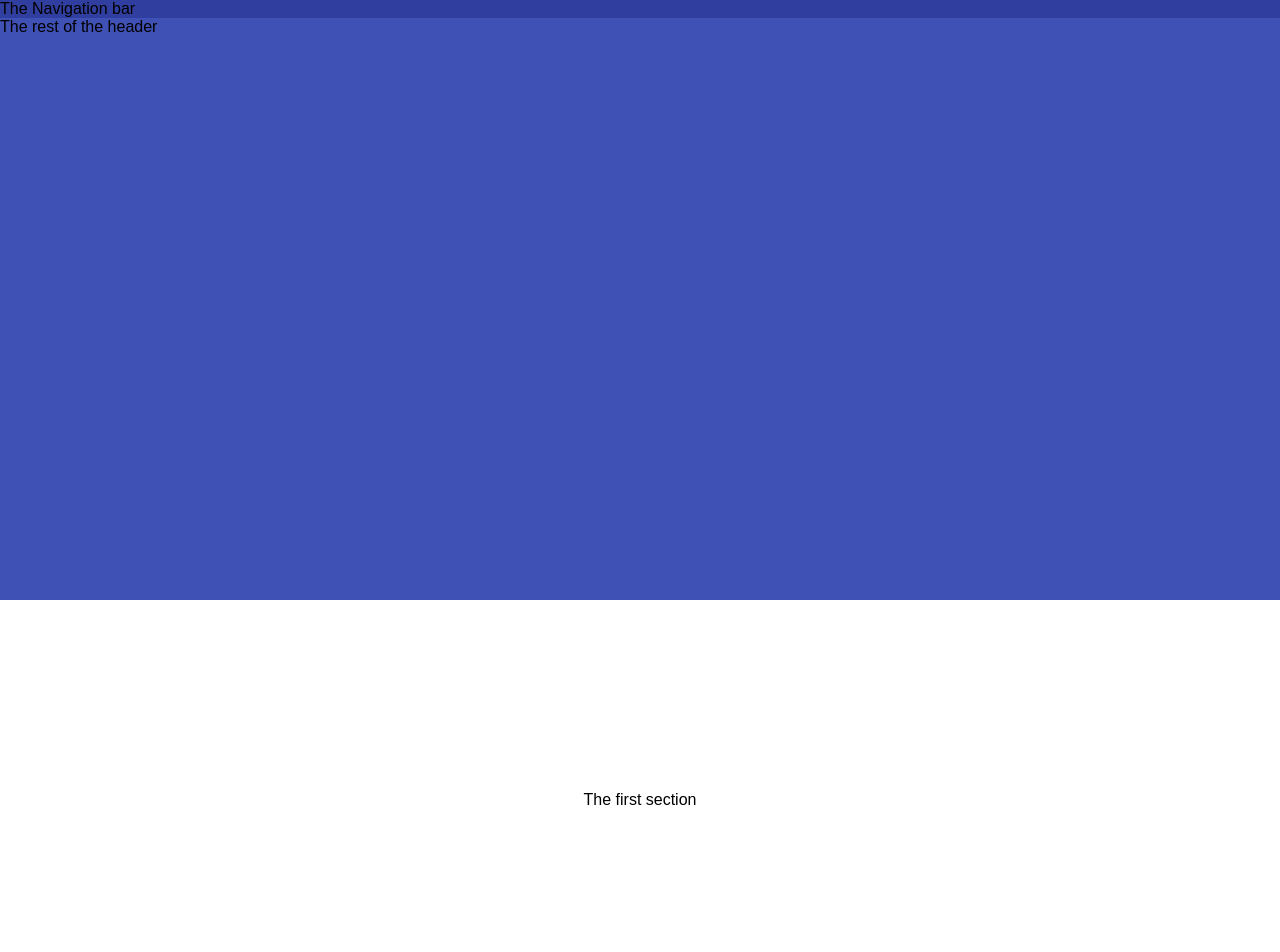
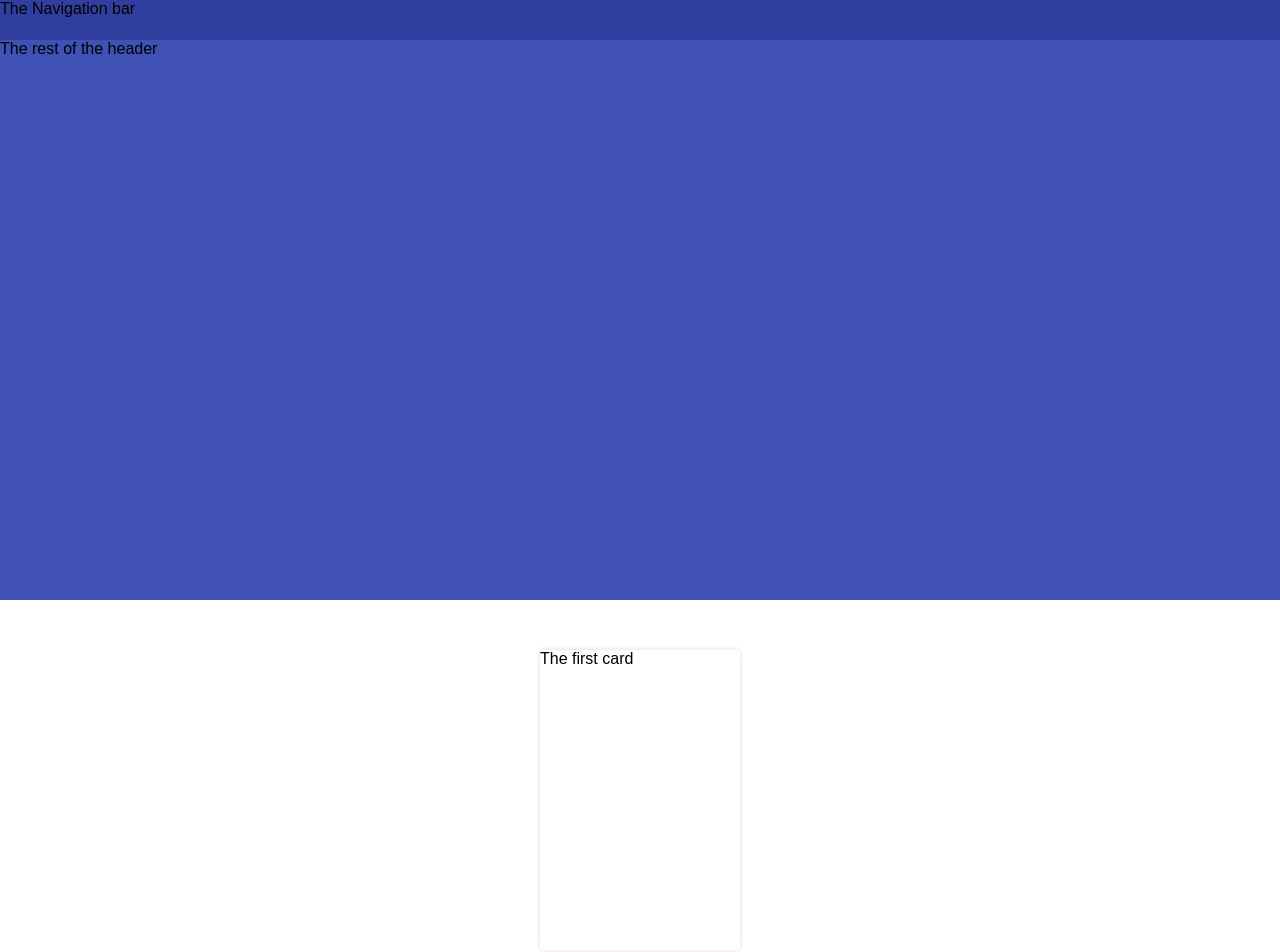
Before and after one commit to vramdhanie/react_web, a React (Create React App) app: page / in a window 1280 px wide. Shown: the top 952 px of the page. Built offline with nearby package versions, Linux system fonts and the light colour scheme.

Commit message:
Add Card component

```diff
--- a/src/components/app/App.js
+++ b/src/components/app/App.js
@@ -4,6 +4,7 @@ import Header from '../header/header';
 import styled from 'styled-components';
 import bg1 from '../../assets/bg1.png';
 import bg2 from '../../assets/bg2.png';
+import Card from '../card/card';
 
 const Wrapper = styled.div`
   overflow-x: visible;
@@ -25,7 +26,7 @@ const ImageSection = Section.extend`
    background-size: cover;
    color: #FFFFFF;
    font-size:3em;
-   text-shadow: aliceblue;
+   text-shadow: 0 0 3px black;
 `;
 
 
@@ -40,7 +41,7 @@ class App extends Component {
         <Header/>
         <Main>
           <Section>
-            The first section
+            <Card border_colour="#860000" raised={true}>The first card</Card>
           </Section>
           <ImageSection background = {bg1}>
             This is a parallax section
--- /dev/null
+++ b/src/components/card/card.js
@@ -0,0 +1,25 @@
+import styled from 'styled-components';
+import PropTypes from 'prop-types';
+import colours from '../../shared/constants/colours';
+
+export const Card = styled.div`
+  box-shadow: 0 0 ${props => props.raised?4:1}px 1px ${props => props.border_colour}22;
+  border-radius: 4px;
+  min-width: 200px;
+  min-height: 300px;
+`;
+
+
+Card.propTypes = {
+  raised: PropTypes.bool,
+  rounded: PropTypes.bool,
+  border_colour: PropTypes.string
+};
+
+Card.defaultProps = {
+  raised: true,
+  rounded: true,
+  border_colour: colours.PRIMARY_COLOUR_DARK
+};
+
+export default Card;
--- a/src/components/navigation/navigation.js
+++ b/src/components/navigation/navigation.js
@@ -4,6 +4,7 @@ import styled from 'styled-components';
 
 const Container = styled.nav`
   background-color: ${colours.PRIMARY_COLOUR_DARK};
+  height: 5vh;
 `;
 
 export class Navigation extends Component{
```
Also changed, not shown: 1 other file (tests, documents, lock files or other folders).
